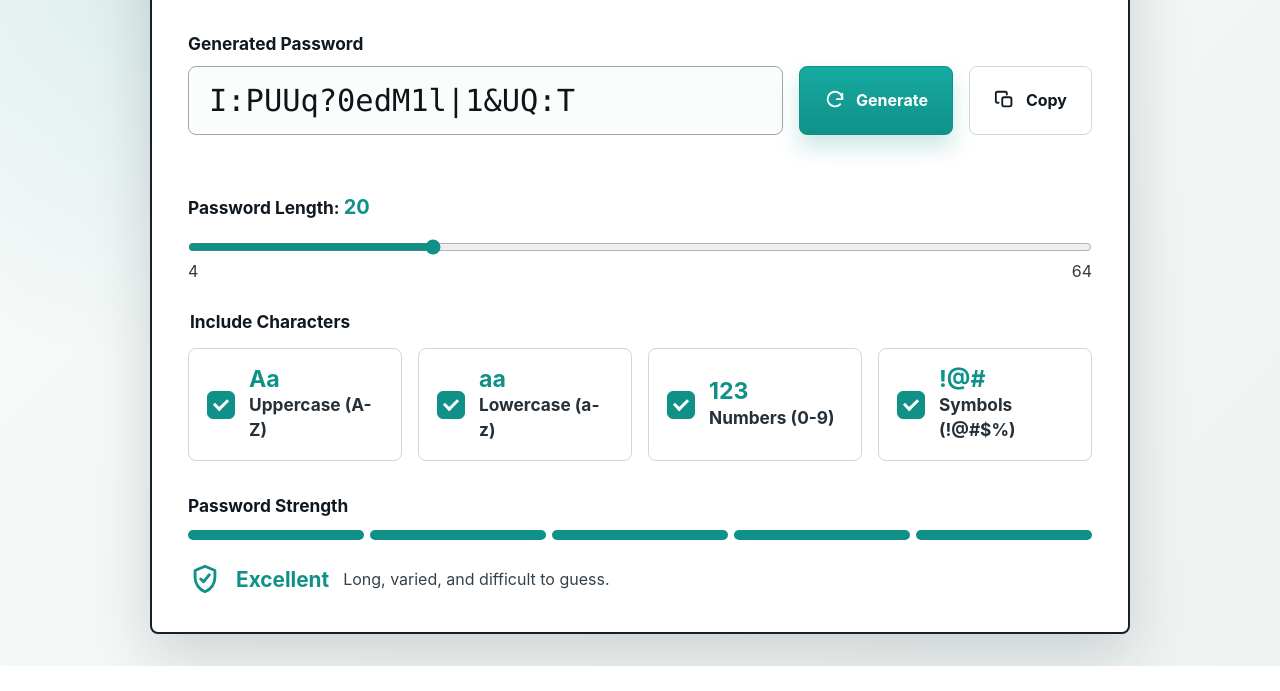
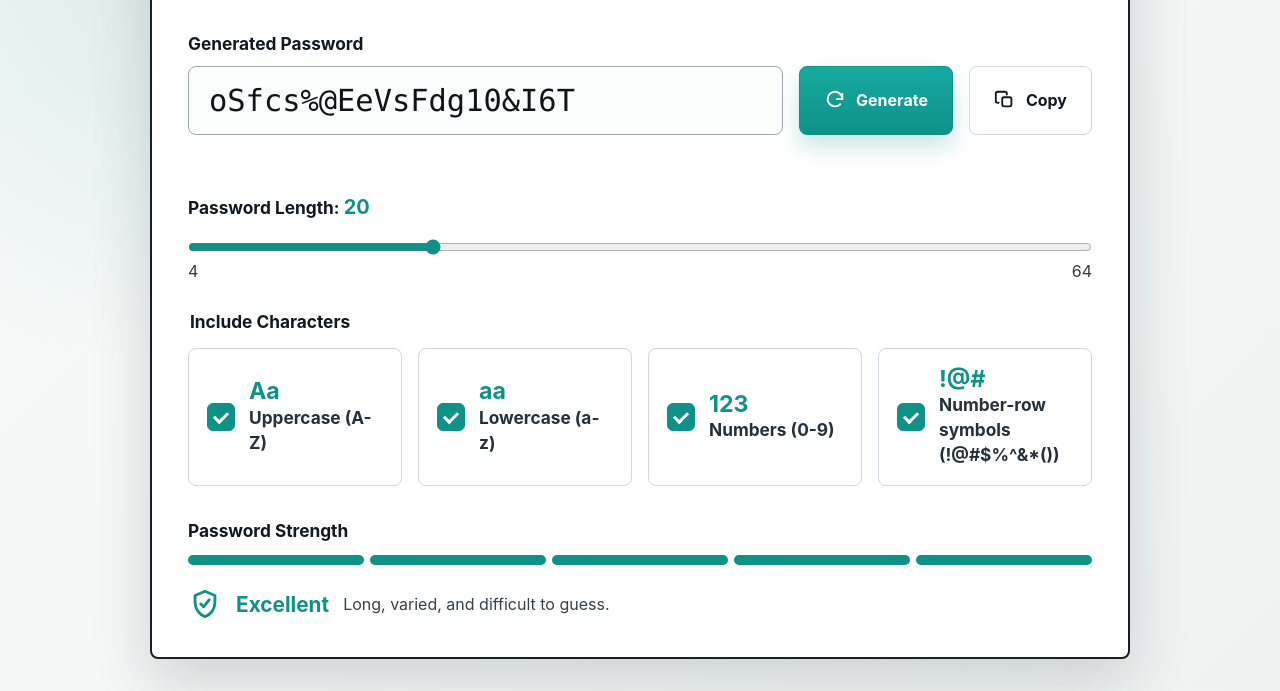
Before and after one commit to tonyeasterling88-tech/password-generator, a website: page index.html in a window 1280 px wide. Shown: the part 186-877 px from the top of the page. Before the commit the page ends 852 px from the top, so only its background shows below. Drawn offline with Linux system fonts and the light colour scheme.

Commit message:
Limit default symbols to number row

```diff
--- a/index.html
+++ b/index.html
@@ -18,7 +18,14 @@
           <section class="password-section" aria-label="Generated password">
             <label for="password-output">Generated Password</label>
             <div class="password-row">
-              <output id="password-output" class="password-output" aria-live="polite" tabindex="0"></output>
+              <input
+                id="password-output"
+                class="password-output"
+                type="text"
+                aria-live="polite"
+                spellcheck="false"
+                autocomplete="off"
+              />
               <button id="generate-button" class="button button-primary" type="button">
                 <svg aria-hidden="true" viewBox="0 0 24 24">
                   <path d="M20 11a8 8 0 1 0-2.34 5.66" />
@@ -79,7 +86,7 @@
                   <span class="checkmark" aria-hidden="true"></span>
                   <span>
                     <strong>!@#</strong>
-                    Symbols (!@#$%)
+                    Number-row symbols (!@#$%^&*())
                   </span>
                 </label>
               </div>
--- a/script.js
+++ b/script.js
@@ -2,7 +2,7 @@ const characterSets = {
   uppercase: "ABCDEFGHIJKLMNOPQRSTUVWXYZ",
   lowercase: "abcdefghijklmnopqrstuvwxyz",
   numbers: "0123456789",
-  symbols: "!@#$%^&*()_+-=[]{}|;:,.<>?",
+  symbols: "!@#$%^&*()",
 };
 
 const passwordOutput = document.querySelector("#password-output");
@@ -58,6 +58,15 @@ function selectedSets() {
     .map((input) => characterSets[input.id]);
 }
 
+function detectedSetCount(password) {
+  return [
+    /[A-Z]/.test(password),
+    /[a-z]/.test(password),
+    /\d/.test(password),
+    /[^A-Za-z0-9]/.test(password),
+  ].filter(Boolean).length;
+}
+
 function generatePassword() {
   const sets = selectedSets();
 
@@ -78,7 +87,7 @@ function generatePassword() {
 }
 
 function scorePassword(password) {
-  const variety = selectedSets().length;
+  const variety = detectedSetCount(password);
   const length = password.length;
   let score = 0;
 
@@ -111,12 +120,12 @@ function renderStrength(password) {
 function refreshPassword() {
   try {
     const password = generatePassword();
-    passwordOutput.textContent = password;
+    passwordOutput.value = password;
     lengthValue.textContent = lengthInput.value;
     copyStatus.textContent = "";
     renderStrength(password);
   } catch (error) {
-    passwordOutput.textContent = "Secure generation unavailable";
+    passwordOutput.value = "Secure generation unavailable";
     copyStatus.textContent = error.message;
     strengthMeter.className = "strength-meter weak";
     [...strengthMeter.children].forEach((segment, index) => {
@@ -128,7 +137,7 @@ function refreshPassword() {
 }
 
 async function copyPassword() {
-  const password = passwordOutput.textContent;
+  const password = passwordOutput.value;
 
   if (!password || password === "Secure generation unavailable") {
     copyStatus.textContent = "Generate a password before copying.";
@@ -159,6 +168,10 @@ async function copyPassword() {
 generateButton.addEventListener("click", refreshPassword);
 copyButton.addEventListener("click", copyPassword);
 lengthInput.addEventListener("input", refreshPassword);
+passwordOutput.addEventListener("input", () => {
+  copyStatus.textContent = "";
+  renderStrength(passwordOutput.value);
+});
 optionInputs.forEach((input) => input.addEventListener("change", refreshPassword));
 
 refreshPassword();
```
Also changed, not shown: README.md.
